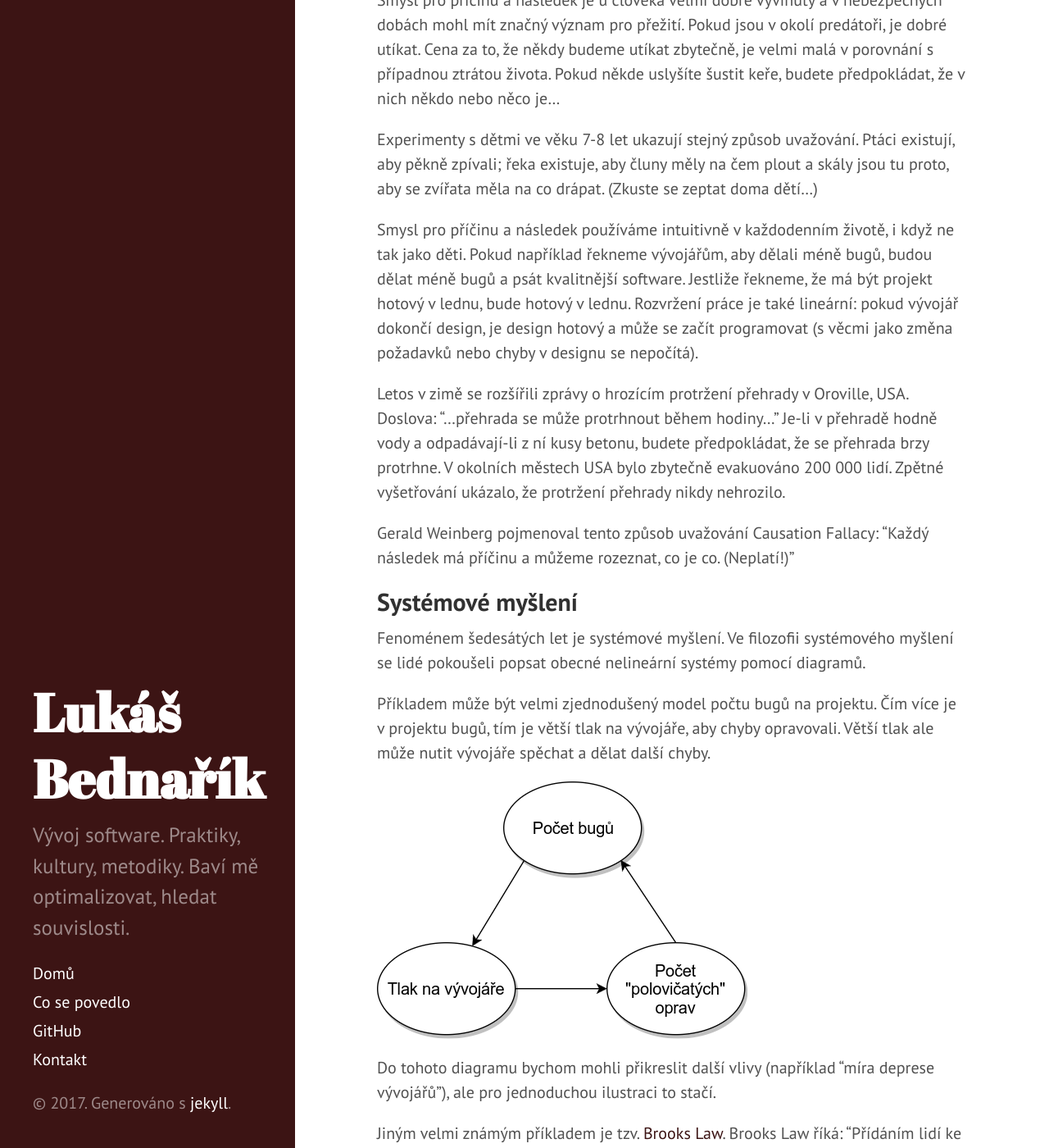
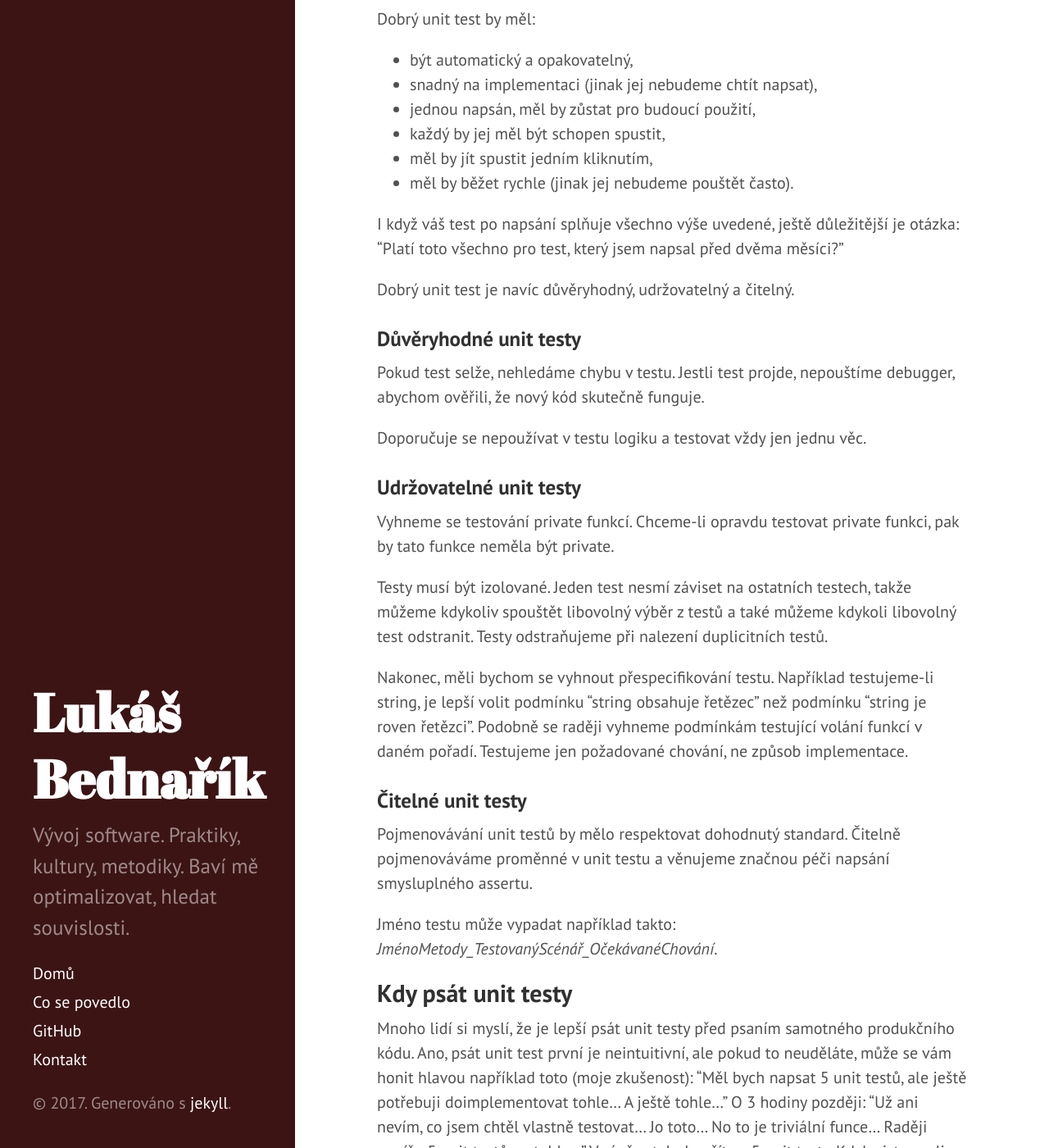
Before and after one commit to lukasbednarik/lukasbednarik.cz, a Jekyll site: the page built from index.html, in a window 1280 px wide and 1400 px high, scrolled down 3939 px. Shown: the whole window at 82% size. Built offline with Jekyll 4.4.1, drawn with Linux system fonts in a browser that asks for light colours; the list of posts is cut into pages by our own code; some of the changed text lies outside the part shown.

Commit message:
post: unit testing

```diff
--- a/_posts/2017-04-24-unit-testing.md
+++ b/_posts/2017-04-24-unit-testing.md
@@ -1,31 +1,100 @@
 ---
 layout: post
 title: Dobré unit testy
-published: false
 ---
 
+Před několika lety jsem pracoval na produktu, u nějž byla vyžadována extrémní spolehlivost.
+Podle několika výzkumů unit testy snižují počet defektů následně nalezených v kódu o
+40-80%. Zákazník si tedy vyžádal k produktu unit testy. A všichni vývojáři je psali.
 
-Před dvěma lety jsem pracoval ve firmě, kde chtěl zákazník unit testy...
-každý začal psát "nějaké testy" - stačí přečíst pár návodů na internetu a stáhnout si
-unit-testovací framework
+S unit testováním jsem tehdy neměl žádné zkušenosti a překvapila mě náhlá samozřejmost,
+s jakou všichni mí kolegové testy začaly psát. Tehdy začalo mé samostudium unit testování
+s knihou The Art of Unit Testing, Roy Osherove.
 
-- malá změna požadavků vedla ke změně testů
-- některé testy nepožitelné, protože nikdo nevěděl, jak fungují
-- testy závisející na dalších testech
-- údržba testů stála více času, než kolik se ušetřilo za debugging
+Brzy jsem si uvědomil, že mí kolegové nepíšou unit testy, ale "nějaké testy".
+Jakoby si jen stačilo stáhnout unit-testovací framework a přečíst pár návodů na internetu.
+Roy ve své knize popisuje, jak na svém prvním projektu s unit testy pohořel:
 
-Unit test vs integration test. Nevýhody integration testů.
+- jakákoliv malá změna požadavků vedla ke změně testů,
+- některé testy byly nepoužitelné, protože nikdo nevěděl, jak fungují,
+- jiné testy závisely na dalších testech,
+- údržba testů stála více času, než kolik se ušetřilo za debugging.
 
+Mnoho společností od unit testování upouští, protože špatné unit testy nenaplňují očekávání
+a podpora managementu se pozvolna vytrácí.
+Na druhou stradu *dobré unit testy* mohou skutečně zvýšit kvalitu kódu, zmenšit počet defektů
+a dokonce i urychlit vývoj!
 
-Dobré unit testy:
+![]({{ site.url }}/assets/it-works-on-my-machine.jpg)
 
-### udržovatelné
+Dobrý unit test by měl:
 
-### čitelné
+- být automatický a opakovatelný,
+- snadný na implementaci (jinak jej nebudeme chtít napsat),
+- jednou napsán, měl by zůstat pro budoucí použití,
+- každý by jej měl být schopen spustit,
+- měl by jít spustit jedním kliknutím,
+- měl by běžet rychle (jinak jej nebudeme pouštět často).
 
-### důvěryhodné
+I když váš test po napsání splňuje všechno výše uvedené, ještě důležitější je otázka:
+"Platí toto všechno pro test, který jsem napsal před dvěma měsíci?"
 
+Dobrý unit test je navíc důvěryhodný, udržovatelný a čitelný.
 
-TDD - mnoho lidí si myslí, že je lepší psát testy před psaním samotného kódu
+### Důvěryhodné unit testy
 
-As Ken Beck said “TDD encourages simple designs and inspires confidence.”
+Pokud test selže, nehledáme chybu v testu. Jestli test projde, nepouštíme debugger, abychom
+ověřili, že nový kód skutečně funguje.
+
+Doporučuje se nepoužívat v testu logiku a testovat vždy jen jednu věc.
+
+### Udržovatelné unit testy
+
+Vyhneme se testování private funkcí. Chceme-li opravdu testovat private funkci, pak by tato
+funkce neměla být private.
+
+Testy musí být izolované. Jeden test nesmí záviset na ostatních testech,
+takže můžeme kdykoliv spouštět libovolný výběr z testů a také můžeme kdykoli
+libovolný test odstranit. Testy odstraňujeme při nalezení duplicitních testů.
+
+Nakonec, měli bychom se vyhnout přespecifikování testu. Například testujeme-li string,
+je lepší volit podmínku "string obsahuje řetězec" než podmínku "string je roven řetězci".
+Podobně se raději vyhneme podmínkám testující volání funkcí v daném pořadí.
+Testujeme jen požadované chování, ne způsob implementace.
+
+### Čitelné unit testy
+
+Pojmenovávání unit testů by mělo respektovat dohodnutý standard.
+Čitelně pojmenováváme proměnné v unit testu a věnujeme značnou péči napsání
+smysluplného assertu.
+
+Jméno testu může vypadat například takto:
+*JménoMetody_TestovanýScénář_OčekávanéChování*.
+
+## Kdy psát unit testy
+
+Mnoho lidí si myslí, že je lepší psát unit testy před psaním samotného produkčního kódu.
+Ano, psát unit test první je neintuitivní, ale pokud to neuděláte, může se vám honit
+hlavou například toto (moje zkušenost): "Měl bych napsat 5 unit testů, ale ještě potřebuji
+doimplementovat tohle... A ještě tohle..." O 3 hodiny později: "Už ani nevím, co jsem chtěl
+vlastně testovat... Jo toto... No to je triviální funce... Raději napíšu 5 unit testů na tohle..."
+V závěru tak skončíte s 5 unit testy. Kdyby jste psali test první, mohli jste mít v tuto chvíli testů
+20.
+
+Mnoho sportů je na profesionální úrovni také neintuitivní. Například běžci běhají po špičkách.
+Hráči ping-pong jsou podivně nahrbení a mají pokřivená zápěstí. Na pokřivené zápěstí narazíte
+také u bubnování, kde je držení paličky tak zvláštní, že noví hráči se jej učí měsíce.
+Dělat *test first* je neintuitivní, ale vy jste také **profesionálové**.
+
+## Design kódu
+
+> Test driven development encourages simple designs and inspires confidence.
+>
+> --- Kent Beck
+
+Unit testy mají vliv na design kódu, protože unit test je dalším uživatelem kódu.
+Metody, které chceme testovat, musíme zpřístupnit testu a musíme je umět
+separovat od zbytku kódu, takže v unit testu vždy testujeme jen jednu věc.
+
+Řešení problémů spojených s designem testovatelného kódu vede - dle mé zkušenosti - na
+lepší design. Možnost bezpečného refaktoringu je pak již jen třešničkou na dortu.
```
Also changed, not shown: assets/it-works-on-my-machine.jpg (added).
